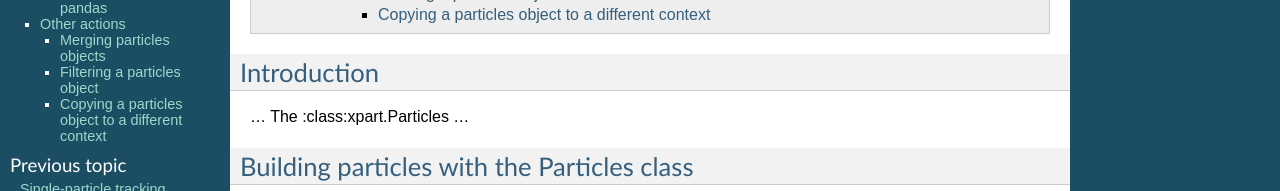
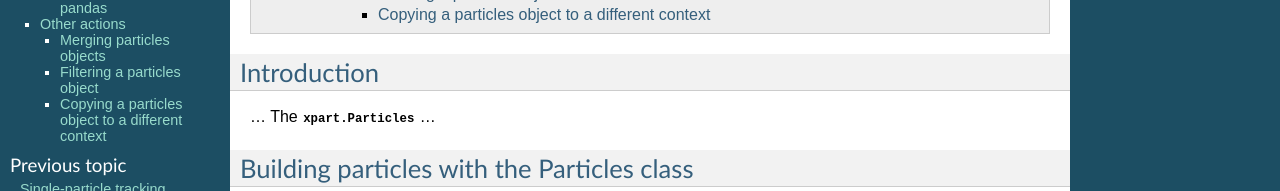
Before and after one commit to xsuite/xsuite, a Sphinx documentation site: the page built from docs/particlesmanip.rst, in a window 1280 px wide and 900 px high, scrolled down 322 px, cut to the strip 0-343 px from the top of the window. Shown: the part 152-343 px from the top of the strip. Built offline with Sphinx 7.4.7, drawn with Linux system fonts in a browser that asks for light colours.

Commit message:
Quick push

```diff
--- a/docs/particlesmanip.rst
+++ b/docs/particlesmanip.rst
@@ -10,7 +10,7 @@ Generation and manipulation of Particles objects
 Introduction
 ============
 
-... The :class:xpart.Particles ...
+... The :class:`xpart.Particles` ...
 
 Building particles with the Particles class
 ===========================================
```
